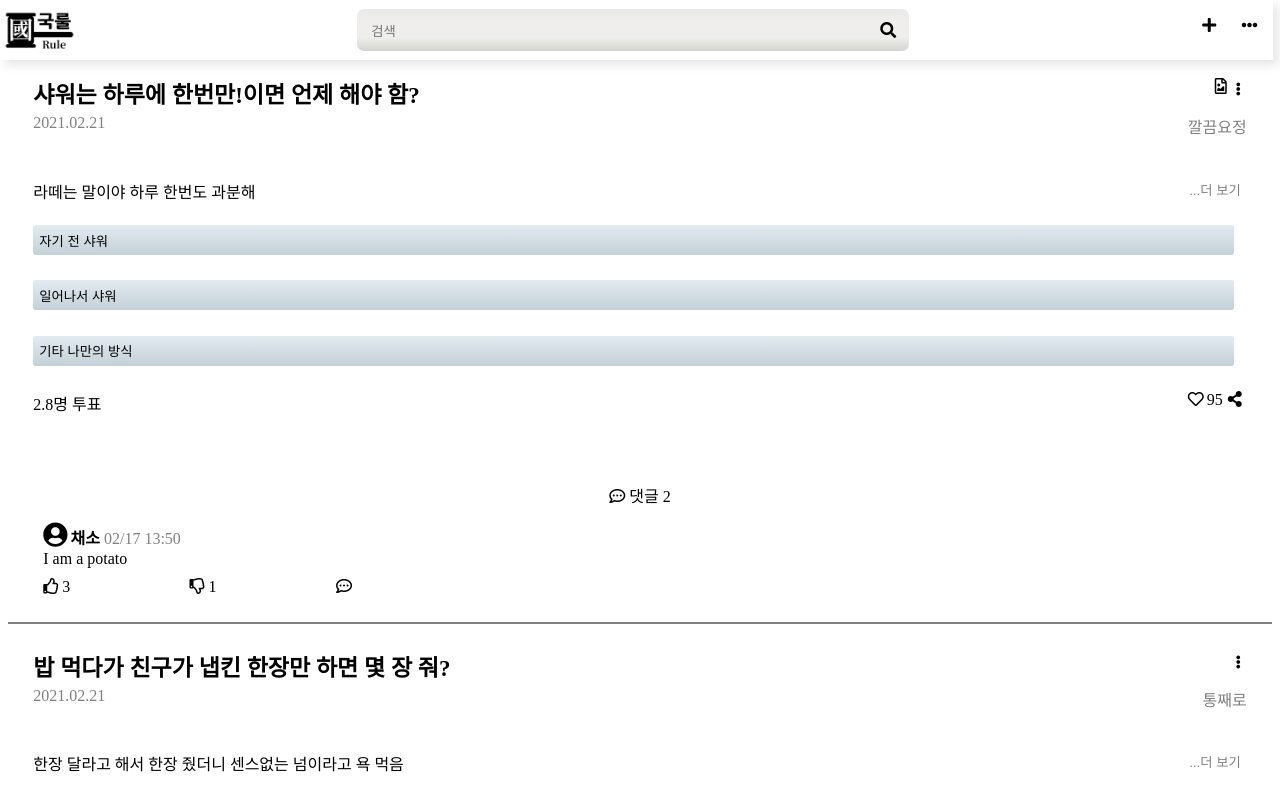
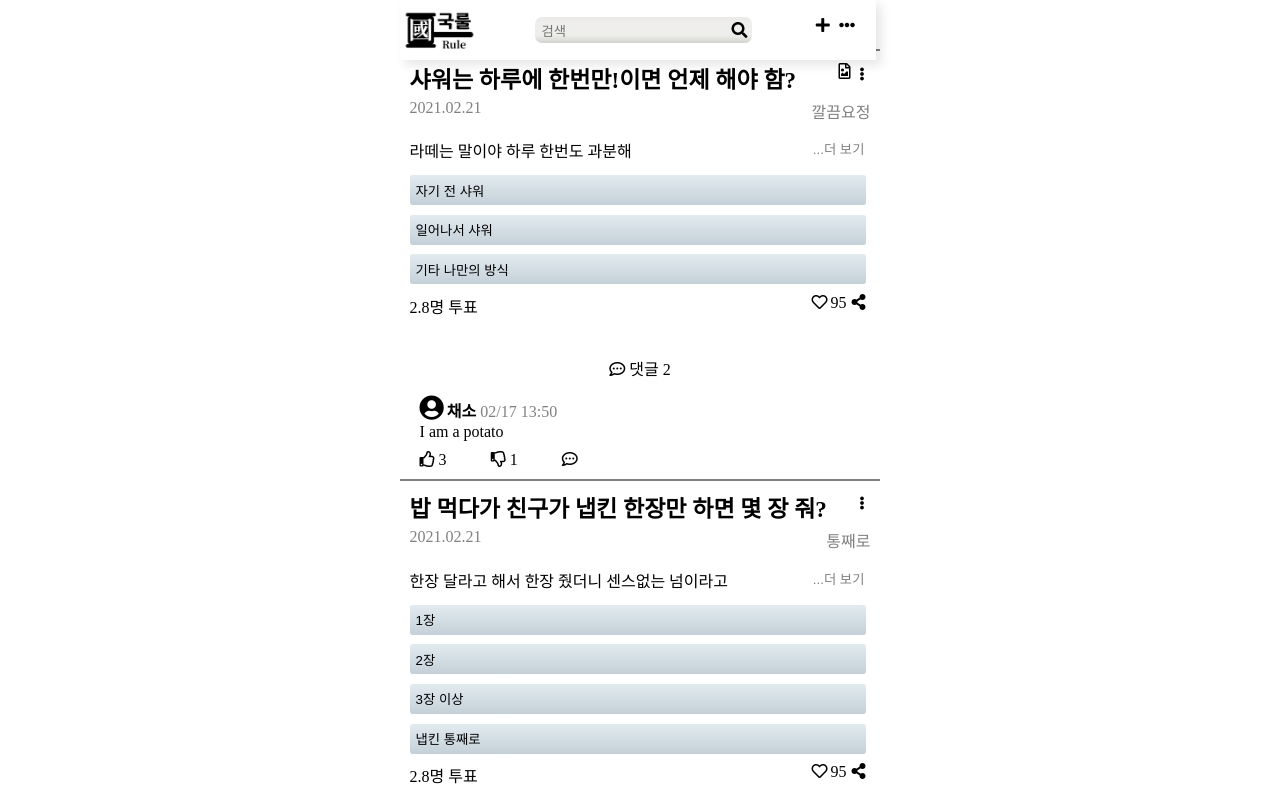
Before and after one commit to muy5310/kukrule, a Vue app: page /#/ in a window 1280 px wide. Shown: the top 796 px of the page. Built offline with nearby package versions, Linux system fonts and the light colour scheme; what vue-clipboard2, vue-js-modal would draw is missing.

Commit message:
max width set

```diff
--- a/src/App.vue
+++ b/src/App.vue
@@ -13,6 +13,8 @@ export default {
 /* 처음 큰 div */
 .app {
   width:100%;
+  max-width:480px;
+  margin: 0 auto 0 auto;
 }
 /* 박스 그림자 */
 .shadow {
--- a/src/components/TopMenu.vue
+++ b/src/components/TopMenu.vue
@@ -7,10 +7,10 @@
                 <i class="fas fa-search"></i>
             </span>
 		</span>
-		<span class="top_func btnPoint" @click="isModalViewed = true">
+		<span class="top_func btnPoint postBtn" @click="isModalViewed = true">
             <i class="fas fa-ellipsis-h"></i>
         </span>
-		<span class="top_func btnPoint" v-on:click="movePost">
+		<span class="top_func btnPoint " v-on:click="movePost">
             <i class="fas fa-plus"></i>
         </span>
         <ModalView v-if="isModalViewed" @close-modal="isModalViewed = false">
@@ -47,9 +47,10 @@ export default {
     .top_box {
         position: fixed;
         top:0;
-        left:0;
         padding:10px 3px;
-        width: 99%;
+        width: 100%;
+        max-width:470px;
+        margin: 0 auto 0 auto;
 		height: 40px;
 		text-align:center;
         background: white;
@@ -78,4 +79,7 @@ export default {
 		float:right;
 		margin:7px 1% 0 1%;
 	}
+    .postBtn{
+        margin-right:18px;
+    }
 </style>
```
